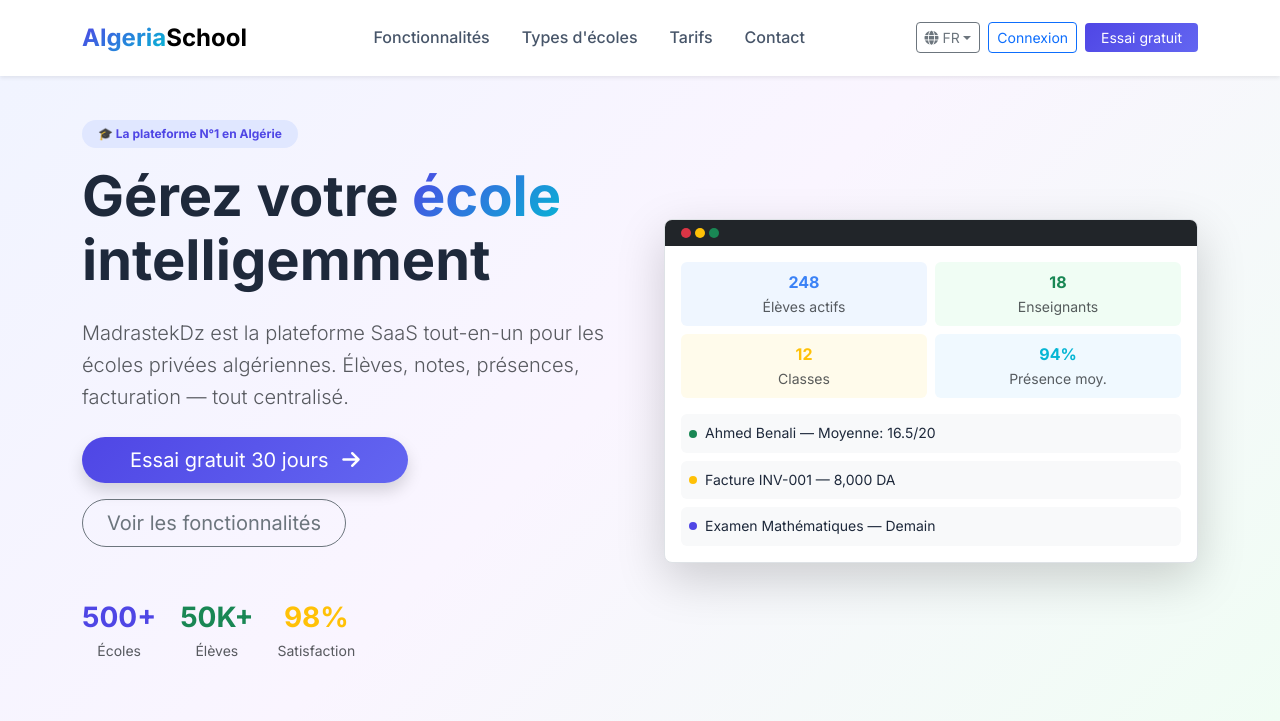
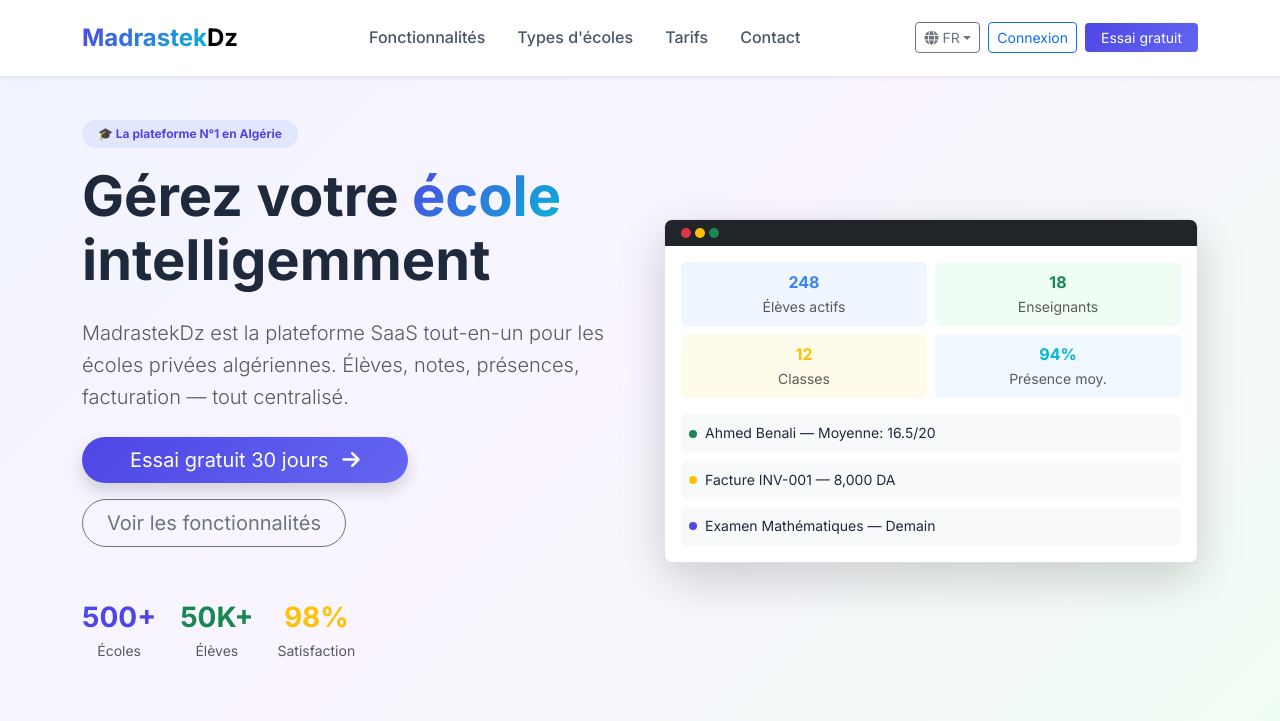
Before and after one commit to MallekAbd/SCH-MGMT, a Node project: template algeriaschool/views/public/home.ejs in a window 1280 px wide. Shown: the top 721 px of the page. Run offline with Node 20 templates, Linux system fonts and the light colour scheme; the template is opened without the code that fills it, so the values that code supplies are empty.

Commit message:
fix: update navbar brand split-span from AlgeriaSchool to MadrastekDz

```diff
--- a/algeriaschool/views/public/home.ejs
+++ b/algeriaschool/views/public/home.ejs
@@ -13,7 +13,7 @@
 <body>
   <nav class="navbar navbar-expand-lg navbar-light fixed-top bg-white shadow-sm">
     <div class="container">
-      <a class="navbar-brand fw-bold" href="/"><span class="text-gradient">Algeria</span><span>School</span></a>
+      <a class="navbar-brand fw-bold" href="/"><span class="text-gradient">Madrastek</span><span>Dz</span></a>
       <button class="navbar-toggler" type="button" data-bs-toggle="collapse" data-bs-target="#nav"><span class="navbar-toggler-icon"></span></button>
       <div class="collapse navbar-collapse" id="nav">
         <ul class="navbar-nav mx-auto">
```
